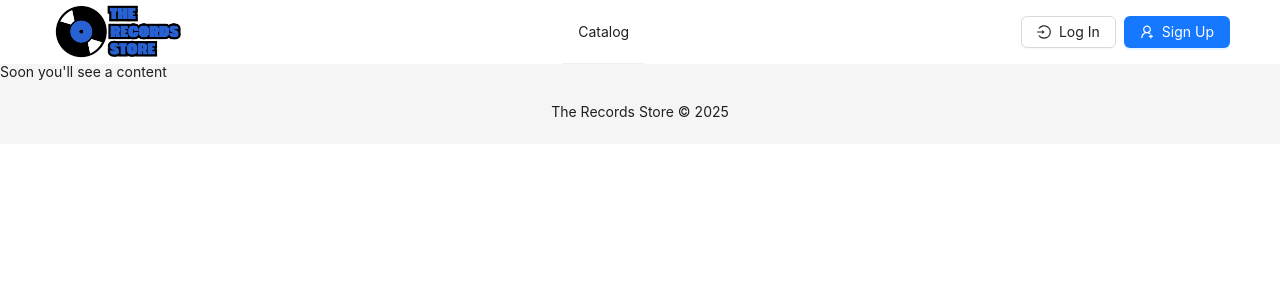
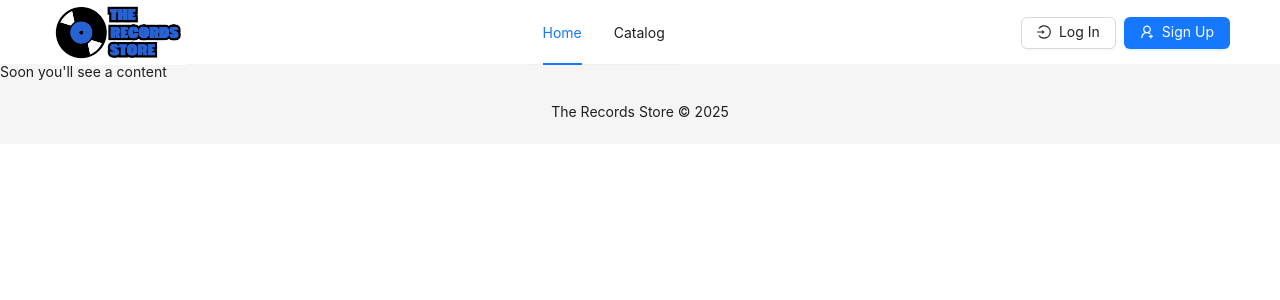
Before and after one commit to dmalashev/eCommerce-Application, a React (Vite) app in the folder eCommerce-Application/: page / in a window 1280 px wide. Shown: the top 300 px of the page. Built offline with nearby package versions, Linux system fonts and the light colour scheme.

Commit message:
feat: correct menu items

```diff
--- a/eCommerce-Application/src/components/header/Header.tsx
+++ b/eCommerce-Application/src/components/header/Header.tsx
@@ -1,3 +1,4 @@
+import { useState } from 'react';
 import { useNavigate, useLocation } from 'react-router';
 import { PageRoutes } from '../../utils/page-routes';
 import { Layout, Menu, Button, Flex } from 'antd';
@@ -6,51 +7,71 @@ import formatName from '../../utils/format-name';
 import Logo from '../logo/Logo';
 
 const { Header } = Layout;
-const noSelectedKey: number = -1;
+const noSelectedKey: string = '';
 
 export default function HeaderView() {
   const navigate = useNavigate();
   const location = useLocation();
+  const [menuKey, setMenuKey] = useState(0);
+
+  const refreshMenu = () => {
+    setMenuKey((previousKey) => previousKey + 1);
+  };
 
   const navItems: {
+    home: PageRoutes;
     catalog: PageRoutes;
   } = {
+    home: PageRoutes.MAIN,
     catalog: PageRoutes.CATALOG,
   };
 
   const currentPath: string = location.pathname;
 
-  const navPaths: PageRoutes[] = Object.values(navItems);
+  let selectedKey: string = noSelectedKey;
 
-  let selectedKey: number = noSelectedKey;
-
-  for (const [index, navPath] of navPaths.entries()) {
-    if (navPath === currentPath) {
-      selectedKey = index;
+  for (const [name, path] of Object.entries(navItems)) {
+    if (path === currentPath) {
+      selectedKey = `${name}${menuKey}`;
       break;
     }
   }
 
   const navItemObjects: {
-    key: number;
+    key: string;
     label: string;
     onClick: () => void | Promise<void>;
-  }[] = Object.entries(navItems).map(([name, path], index) => ({
-    key: index,
+  }[] = Object.entries(navItems).map(([name, path]) => ({
+    key: `${name}${menuKey}`,
     label: formatName(name),
     onClick: () => navigate(path),
   }));
+
+  const onClickLogin = () => {
+    refreshMenu();
+    navigate(PageRoutes.LOGIN);
+  };
+
+  const onClickRegistration = () => {
+    refreshMenu();
+    navigate(PageRoutes.REGISTRATION);
+  };
 
   return (
     <Header style={{ backgroundColor: 'white' }}>
       <Flex justify="space-between" align="center">
         <Logo />
-        <Menu items={navItemObjects} mode="horizontal" defaultSelectedKeys={[`${selectedKey}`]}></Menu>
+        <Menu
+          items={navItemObjects}
+          mode="horizontal"
+          defaultSelectedKeys={[selectedKey]}
+          disabledOverflow={true}
+        ></Menu>
         <Flex gap="small">
-          <Button type="default" icon={<LoginOutlined />} onClick={() => navigate(PageRoutes.LOGIN)}>
+          <Button type="default" icon={<LoginOutlined />} onClick={onClickLogin}>
             Log In
           </Button>
-          <Button type="primary" icon={<UserAddOutlined />} onClick={() => navigate(PageRoutes.REGISTRATION)}>
+          <Button type="primary" icon={<UserAddOutlined />} onClick={onClickRegistration}>
             Sign Up
           </Button>
         </Flex>
```
